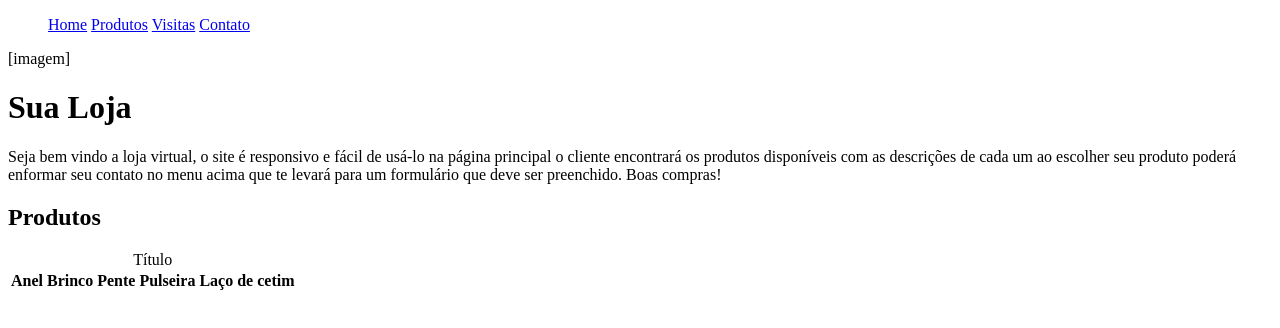
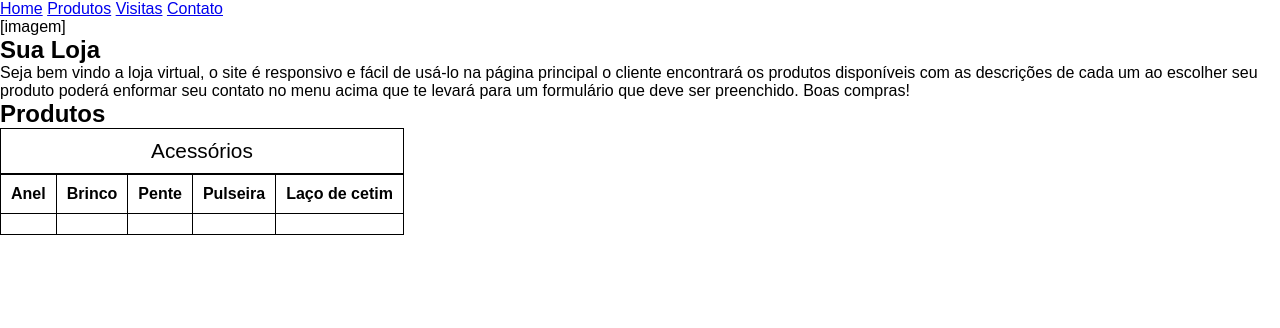
Before and after one commit to claudiadejesus/projeto-e-commerce, a plain HTML site: page index.html in a window 1280 px wide. Drawn offline with Linux system fonts and the light colour scheme.

Commit message:
criei a tabela

```diff
--- /dev/null
+++ b/estilo/style.css
@@ -0,0 +1,24 @@
+@charset "UTF-8";
+
+* {
+    font-family: Arial, Helvetica, sans-serif;
+    margin: 0px;
+    padding: 0px;
+}
+
+body {
+    background-color: ;
+}
+
+table {
+    border-collapse: collapse;
+}
+
+caption {
+    font-size: 1.3em;
+}
+
+caption,th,td {
+    border: 1px solid black;
+    padding: 10px;
+}
--- a/index.html
+++ b/index.html
@@ -4,6 +4,7 @@
     <meta charset="UTF-8">
     <meta name="viewport" content="width=device-width, initial-scale=1.0">
     <title>E-commerce</title>
+    <link rel="stylesheet" href="estilo/style.css">
 </head>
 <body>
     <header>
@@ -14,13 +15,16 @@
             <a href="pagcont.html" rel="next">Contato</a>
         </menu>
         [imagem]
+    </header>
 
+      <main>
+
+          <article>
               <h1>Sua Loja</h1>
               <p> Seja bem vindo a loja virtual, o site é responsivo e fácil de usá-lo na página principal o cliente encontrará os produtos disponíveis com as descrições de cada um ao escolher seu produto poderá enformar seu contato no menu acima que te levará para um formulário que deve ser preenchido. Boas compras!</p>
-    </header>
               <h2>Produtos</h2>
                   <table>
-        <caption>Título</caption>
+              <caption>Acessórios</caption>
               <thead>
                   <tr>
                       <th>Anel</th>
@@ -39,8 +43,9 @@
                       <td></td>
                   </tr>
               </tbody>
-
                   </table>
+          </article>
+      </main>
 
 </body>
 </html>
```
Lines whose indentation alone changed are shown as unchanged.
